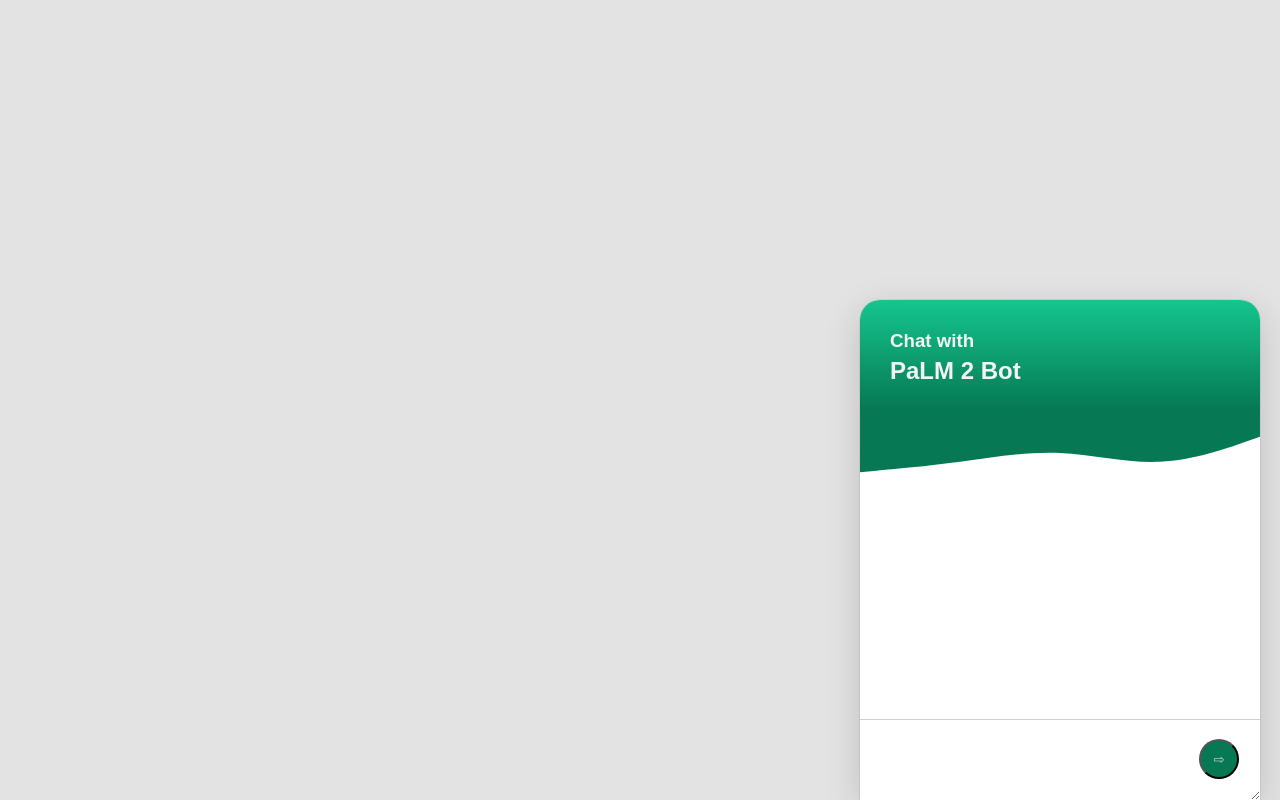
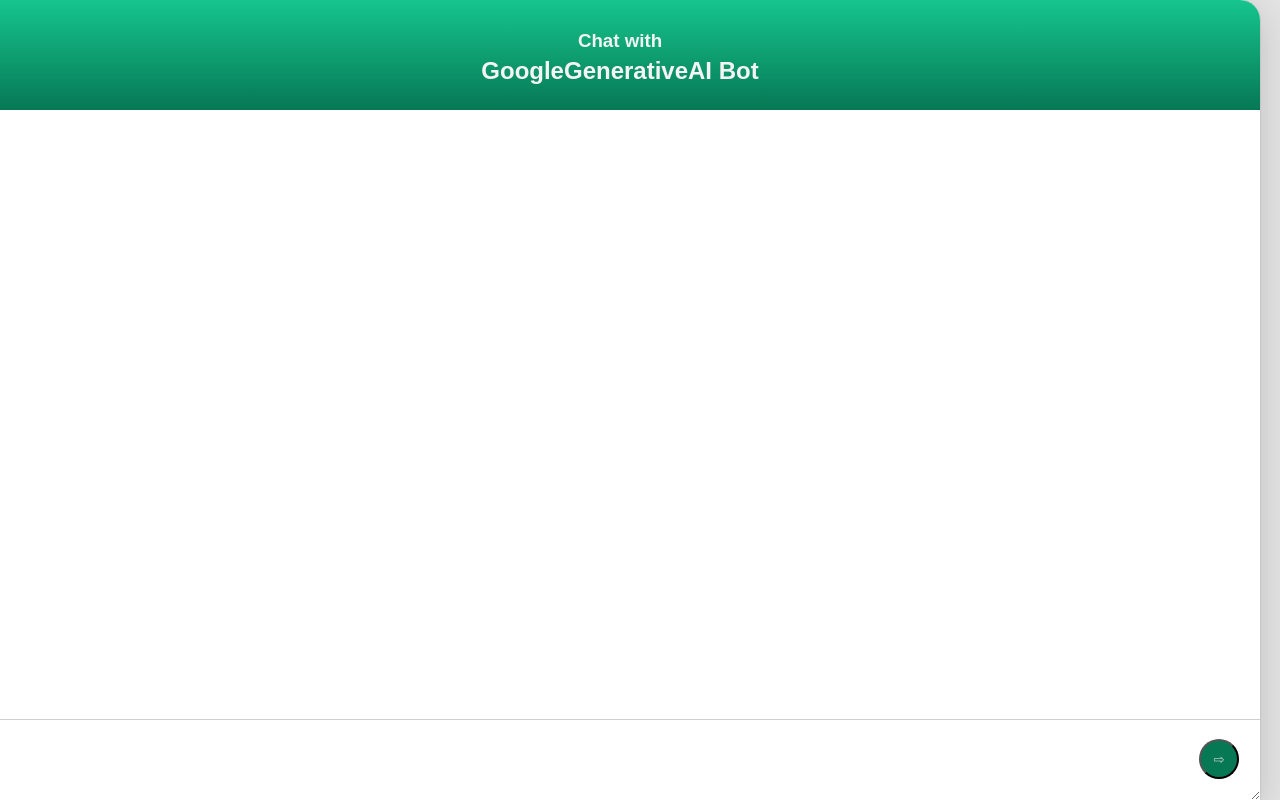
Before and after one commit to satyamkale27/chat-bot, a React (Create React App) app: page / in a window 1280 px wide. Built offline with nearby package versions, Linux system fonts and the light colour scheme.

Commit message:
front end fix

```diff
--- a/src/App.js
+++ b/src/App.js
@@ -22,15 +22,15 @@
       <div className="chat-header">
         <div className="info-container">
           <h3>Chat with</h3>
-          <h2>PaLM 2 Bot</h2>
+          <h2>GoogleGenerativeAI Bot</h2>
         </div>
-        <svg xmlns="http://www.w3.org/2000/svg" viewBox="0 0 1440 320">
+        {/* <svg xmlns="http://www.w3.org/2000/svg" viewBox="0 0 1440 320">
           <path
             fill="rgb(6, 120, 84)"
             fillOpacity="1"
             d="M0,224L60,218.7C120,213,240,203,360,186.7C480,171,600,149,720,154.7C840,160,960,192,1080,186.7C1200,181,1320,139,1380,117.3L1440,96L1440,0L1380,0C1320,0,1200,0,1080,0C960,0,840,0,720,0C600,0,480,0,360,0C240,0,120,0,60,0L0,0Z"
           ></path>
-        </svg>
+        </svg> */}
       </div>
       <div className="feed">
         {messages?.map((message, _index) => (
--- a/src/index.css
+++ b/src/index.css
@@ -16,8 +16,8 @@
 
 .chat-bot {
   position: relative;
-  height: 500px;
-  width: 400px;
+  height: 100vh;
+  width: 100vw;
   background-color: rgb(255, 255, 255);
   border-radius: 20px 20px 0 0;
   margin: 20px 20px 0 20px;
@@ -30,6 +30,7 @@
   background: linear-gradient(rgb(22, 197, 141), rgb(6, 120, 84));
   padding: 25px;
   color: rgb(244, 244, 244);
+  text-align: center;
 }
 
 textarea {
@@ -59,7 +60,7 @@
 }
 
 .bubble {
-  width: 250px;
+  width: 750px;
   padding: 20px;
   margin: 10px 25px;
   border-radius: 10px;
@@ -85,6 +86,6 @@
   bottom: 82px;
   left: 0;
   width: 100%;
-  height: 250px;
+  height: 600px;
   overflow-y: scroll;
 }
```
